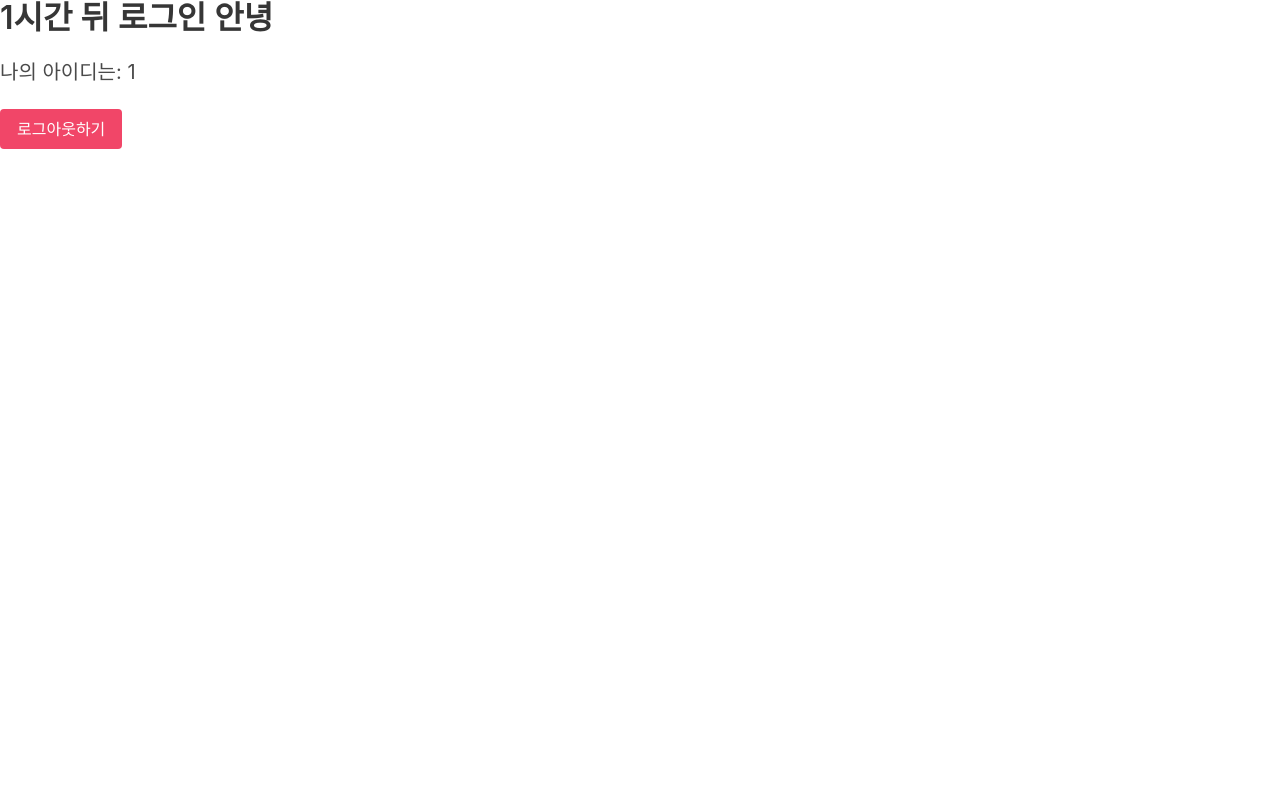
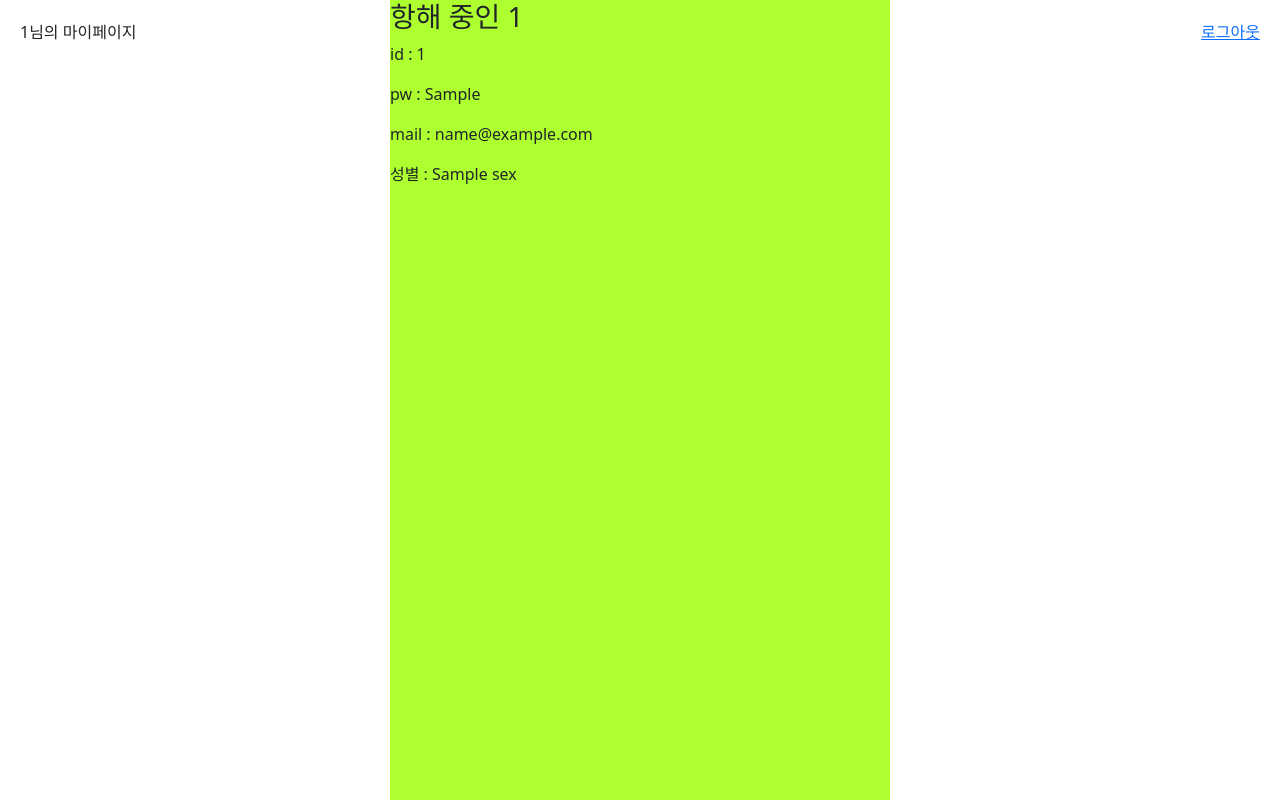
Before and after one commit to sparrowscout/hanghae-recipe, a Flask app: template templates/index.html in a window 1280 px wide. Run offline with Flask 2, Linux system fonts and the light colour scheme; the template is opened without the code that fills it: most values are stand-ins (such as "Sample title", 1, 10 or a date in 2020); some libraries are stand-ins or nearby versions.

```diff
--- a/app.py
+++ b/app.py
@@ -3,7 +3,7 @@ from flask import Flask, render_template, jsonify, request, session, redirect, u
 app = Flask(__name__)
 
 from pymongo import MongoClient
-client = MongoClient('mongodb+srv://test:sparta@cluster0.at0n2.mongodb.net/Cluster0?retryWrites=true&w=majority')
+client = MongoClient('...')
 db = client.dbsparta
 
 # JWT 토큰을 만들 때 필요한 비밀문자열입니다. 아무거나 입력해도 괜찮습니다.
--- a/templates/index.html
+++ b/templates/index.html
@@ -1,37 +1,47 @@
-<!doctype html>
-<html lang="en">
-  <head>
+<!DOCTYPE html>
+<html lang="kr">
 
-    <!-- Webpage Title -->
-    <title>Hello, world!</title>
-
-    <!-- Required meta tags -->
-    <meta charset="utf-8">
+<head>
+    <meta charset="UTF-8">
     <meta name="viewport" content="width=device-width, initial-scale=1, shrink-to-fit=no">
 
-    <!-- Bulma CSS -->
-    <link rel="stylesheet" href="https://cdn.jsdelivr.net/npm/bulma@0.9.1/css/bulma.min.css">
-		<!-- JS -->
-		<script src="https://ajax.googleapis.com/ajax/libs/jquery/3.4.1/jquery.min.js"></script>
-    <script src="https://cdnjs.cloudflare.com/ajax/libs/jquery-cookie/1.4.1/jquery.cookie.js"></script>
+    <link href="https://cdn.jsdelivr.net/npm/bootstrap@5.0.2/dist/css/bootstrap.min.css" rel="stylesheet"
+          integrity="sha384-EVSTQN3/azprG1Anm3QDgpJLIm9Nao0Yz1ztcQTwFspd3yD65VohhpuuCOmLASjC" crossorigin="anonymous">
+    <script src="https://ajax.googleapis.com/ajax/libs/jquery/3.5.1/jquery.min.js"></script>
+    <script src="https://cdn.jsdelivr.net/npm/bootstrap@5.0.2/dist/js/bootstrap.bundle.min.js"
+            integrity="sha384-MrcW6ZMFYlzcLA8Nl+NtUVF0sA7MsXsP1UyJoMp4YLEuNSfAP+JcXn/tWtIaxVXM"
+            crossorigin="anonymous"></script>
 
+    <title>My page</title>
+    <style>
+        .header {
+            margin: 20px 20px 40px;
+            /*background-color: gray;*/
+        }
 
-    <script>
-      // 로그아웃은 내가 가지고 있는 토큰만 쿠키에서 없애면 됩니다.
-      function logout(){
-        $.removeCookie('mytoken');
-        alert('로그아웃!')
-        window.location.href='/login'
-      }
+        .contents {
+            width: 500px;
+            height: 800px;
+            position: absolute;
+            left: 50%;
+            top: 50%;
+            transform: translate(-50%, -50%);
+            background-color: greenyellow;
+        }
+    </style>
+</head>
+<body>
 
-    </script>
-
-  </head>
-  <body>
-    <p>
-      <h1 class="title">1시간 뒤 로그인 안녕</h1>
-    </p>
-    <h5 class="subtitle">나의 아이디는: {{id}}</h5>
-    <button class="button is-danger" onclick="logout()">로그아웃하기</button>
-  </body>
+<div class="header">
+    {{id}}님의 마이페이지
+    <a href="/" style="float: right; margin-left: 15px">로그아웃</a>
+</div>
+<div class="contents">
+<h3>항해 중인 {{id}}</h3>
+    <p>id : {{id}}</p>
+    <p>pw : {{pw}}</p>
+    <p>mail : {{mail}}</p>
+   <p>성별 : {{sex}}</p>
+</div>
+</body>
 </html>
--- a/templates/login.html
+++ b/templates/login.html
@@ -69,7 +69,6 @@
             // 쿠키가 있기 때문에, 한번 로그인하면 네이버에서 다시 로그인할 필요가 없는 것입니다.
             // 브라우저를 닫으면 자동 삭제되게 하거나, 일정 시간이 지나면 삭제되게 할 수 있습니다.
             function login() {
-
                 $.ajax({
                     type: "POST",
                     url: "/api/login",
```
